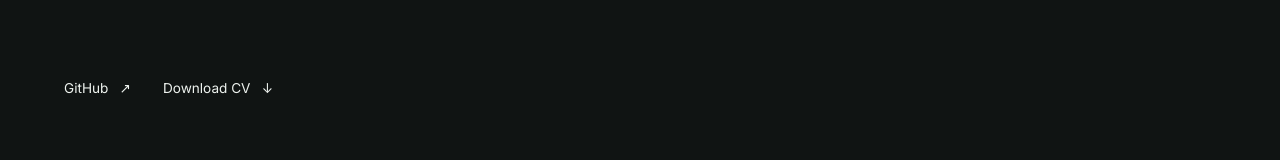
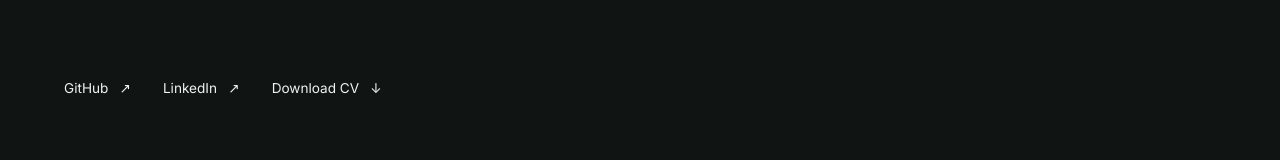
Before and after one commit to mhmdfk/mhmdfk.github.io, a React (Vite) app: page / in a window 1280 px wide. Shown: the part 3848-4008 px from the top of the page. Built offline with nearby package versions, Linux system fonts and the light colour scheme.

Commit message:
Fill LinkedIn URL and Huntrix role in content

```diff
--- a/src/content/content.ts
+++ b/src/content/content.ts
@@ -60,7 +60,7 @@ export const profile: Profile = {
   email: 'mfaaak@hotmail.com',
   links: {
     github: 'https://github.com/mhmdfk',
-    linkedin: 'TODO',
+    linkedin: 'https://www.linkedin.com/in/mohammad-fawzi-asad-/',
   },
   cvUrl: '/Mohammad_Asad_CV.pdf',
 }
@@ -141,7 +141,7 @@ export const projects: Project[] = [
     name: 'Huntrix',
     tagline: 'AI recruitment assistant',
     liveUrl: 'https://huntrixai.com',
-    role: 'TODO',
+    role: 'Full-stack engineer',
     stack: [
       'Next.js',
       'TypeScript',
```
